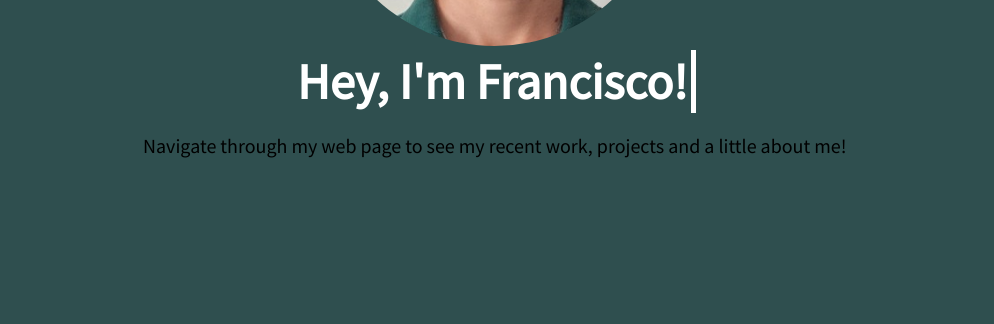
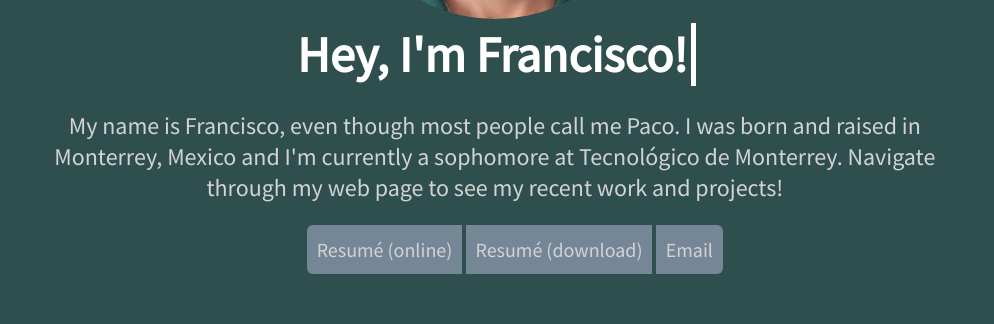
Before and after one commit to pacoguerraq/pacoguerraq-website, a plain HTML site: page index.html in a window 1280 px wide. Shown: the part 352-676 px from the top of the page, 286-1280 px from the left. Drawn offline with Linux system fonts and the light colour scheme.

Commit message:
contact info

```diff
--- a/css/styleIndex.css
+++ b/css/styleIndex.css
@@ -3,7 +3,7 @@
 }
 
 #main-img {
-    width: 40%;
+    width: 37%;
     border-radius: 50%;
 }
 
@@ -31,5 +31,38 @@ h1 {
 }
 
 p {
+    font-size: 150%;
+    color: rgb(211, 211, 211);
+}
+
+.main ul {
+    margin: 0;
+    padding-top: 10px;
+}
+
+.main li {
+    display: inline-block;
     font-size: 20px;
+    margin: 0;
 }
+
+.main a {
+    color:rgb(211, 211, 211);
+    background-color: rgb(117, 134, 151);
+    padding: 12px 10px;
+    text-decoration: none;
+}
+
+.main a:hover {
+    background-color: rgb(97, 112, 128);
+    box-shadow: inset 0 0 10px 1px rgba(0, 0, 0, .3);
+}
+
+.main li:first-child a {
+    border-radius: 6px 0 0 6px;
+}
+
+.main li:last-child a {
+    border-right: 0;
+    border-radius: 0 6px 6px 0;
+}
--- a/index.html
+++ b/index.html
@@ -47,7 +47,14 @@
                 <img src="images/paco.jpg" alt="Foto credencial paco" id="main-img">
                 <figcaption><h1> Hey, I'm Francisco! </h1></figcaption>
             </figure>
-            <p>Navigate through my web page to see my recent work, projects and a little about me!</p>
+            <p>My name is Francisco, even though most people call me Paco. I was born and raised in Monterrey, Mexico and I'm currently a sophomore at Tecnológico de Monterrey. Navigate through my web page to see my recent work and projects!</p>
+        </div>
+        <div style="width: 100%;" class="contact-info">
+            <ul>
+                <li><a href="https://drive.google.com/file/d/10CdaAdU_uy45HsLPT-bLJd_-N2zc_QR2/view?usp=sharing" target="_blank">Resumé (online)</a></li>
+                <li><a href="docs/FranciscoJavierGuerraQuintanilla_CV.pdf" download>Resumé (download)</a></li>
+                <li><a href="mailto:franciscoguerraquintanilla@gmail.com?subject=Reaching%20Out&body=Hey,%20I%20saw%20your%20webpage!">Email</a></li>
+            </ul>
         </div>
     </div>
 </body>
```
Also changed, not shown: 3 other files.
